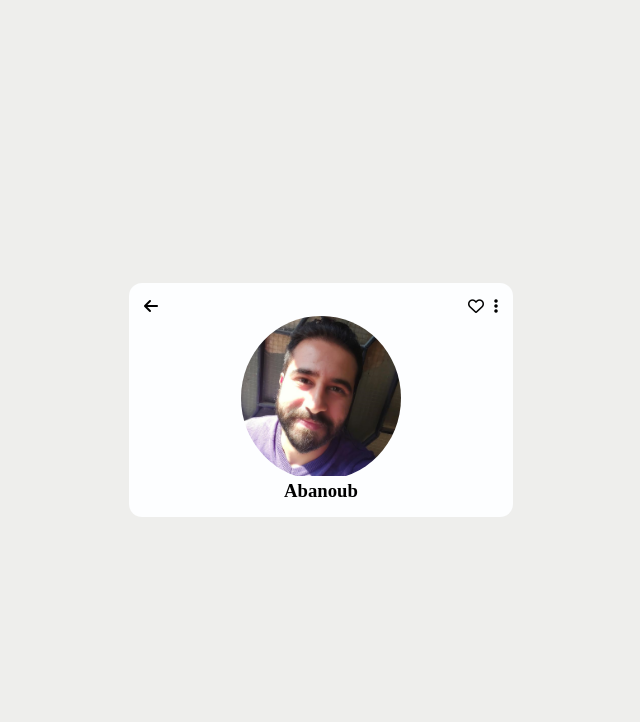
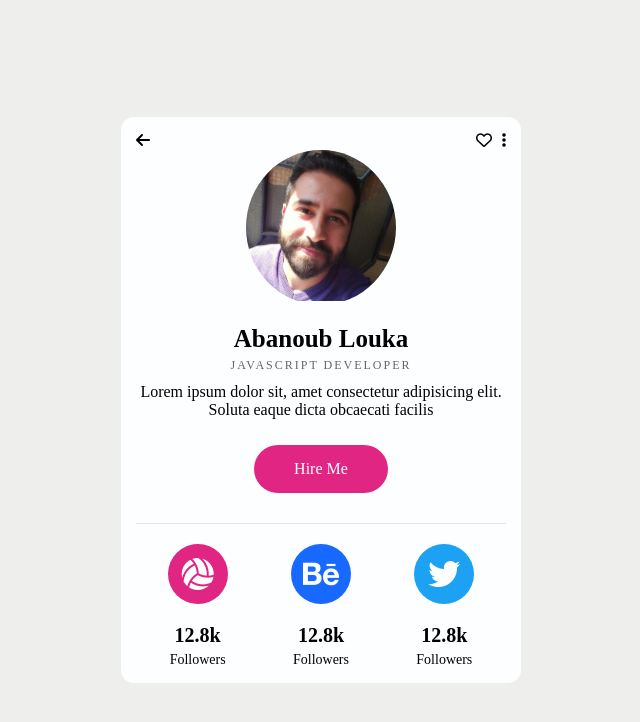
Before and after one commit to Abanoub-Louka94/Abanoub-javascript-lecture-1, a plain HTML site: page index.html in a window 1280 px wide. Shown: the whole page, without its empty margins (319-959 px from the left). Drawn offline with Linux system fonts and the light colour scheme.

Commit message:
finishing html and css

```diff
--- a/css/style.css
+++ b/css/style.css
@@ -17,6 +17,11 @@ ul {
 
 a {
     text-decoration: none;
+    color: unset;
+}
+
+span {
+    display: block;
 }
 
 .d-flex {
@@ -31,9 +36,17 @@ a {
     justify-content: space-between;
 }
 
+.space-around {
+    justify-content: space-around;
+}
+
 .center-content {
     justify-content: center;
     align-items: center;
+}
+
+.text-center {
+    text-align: center;
 }
 
 .text-capitalize {
@@ -54,7 +67,9 @@ a {
 
 .page .card-container {
     background-color: var(--white-color);
-    width: 30%;
+    margin-left: 15px;
+    margin-right: 15px;
+    width: 400px;
     padding: 15px;
     border-radius: 13px;
     -webkit-border-radius: 13px;
@@ -71,8 +86,12 @@ a {
     margin-left: 10px;
 }
 
+.page .card-container .card .image {
+    margin-bottom: 20px;
+}
+
 .page .card-container .card .image div {
-    width: 45%;
+    max-width: 150px;
     overflow: hidden;
     margin: 0 auto;
     border-radius: 50%;
@@ -85,3 +104,80 @@ a {
 .page .card-container .card .image div img {
     max-width: 100%;
 }
+
+.page .card-container .card .text h3 {
+    margin-bottom: 5px;
+    font-size: 25px;
+}
+
+.page .card-container .card .text span {
+    margin-bottom: 10px;
+    font-size: 12px;
+    letter-spacing: 2px;
+    opacity: 0.6;
+}
+
+.page .card-container .card .button {
+    margin: 26px auto 30px;
+}
+
+.page .card-container .card .button a {
+    background-color: var(--pink-color);
+    padding: 15px 40px;
+    color: var(--white-color);
+    border-radius: 50px;
+    -webkit-border-radius: 50px;
+    -moz-border-radius: 50px;
+    -ms-border-radius: 50px;
+    -o-border-radius: 50px;
+}
+
+.page .card-container .card .social {
+    padding-top: 20px;
+    border-top: 1px solid rgba(0, 0, 0, 0.1);
+}
+
+.page .card-container .card .social ul {
+    justify-content: space-around;
+}
+
+.page .card-container .card .social ul li a {
+    width: 60px;
+    height: 60px;
+    background-color: aqua;
+    border-radius: 50%;
+    -webkit-border-radius: 50%;
+    -moz-border-radius: 50%;
+    -ms-border-radius: 50%;
+    -o-border-radius: 50%;
+}
+
+.page .card-container .card .social ul li:first-child a {
+    background-color: var(--pink-color);
+}
+
+.page .card-container .card .social ul li:nth-child(2) a {
+    background-color: #1769ff;
+}
+
+.page .card-container .card .social ul li:last-child a {
+    background-color: #1da1f2;
+}
+
+.page .card-container .card .social ul li i {
+    color: var(--white-color);
+}
+
+.page .card-container .card .stats {
+    margin-top: 20px;
+}
+
+.page .card-container .card .stats div span:first-of-type {
+    font-weight: bold;
+    font-size: 20px;
+    margin-bottom: 5px;
+}
+
+.page .card-container .card .stats div span:last-of-type {
+    font-size: 14px;
+}
--- a/index.html
+++ b/index.html
@@ -13,13 +13,19 @@
             <div class="card d-flex column-flex">
                 <div class="icons d-flex space-between">
                     <div class="icon">
-                        <i class="fa-solid fa-arrow-left"></i>
+                        <a href="#">
+                            <i class="fa-solid fa-arrow-left"></i>
+                        </a>
                     </div>
                     <div class="icon">
-                        <i class="fa-regular fa-heart"></i>
+                        <a href="#">
+                            <i class="fa-regular fa-heart"></i>
+                        </a>
                     </div>
                     <div class="icon">
-                        <i class="fa-solid fa-ellipsis-vertical"></i>
+                        <a href="#">
+                            <i class="fa-solid fa-ellipsis-vertical"></i>
+                        </a>
                     </div>
                 </div>
                 <div class="image">
@@ -27,33 +33,45 @@
                         <img src="images/Screenshot 2024-02-23 103757.png" alt="Abanoub">
                     </div>
                 </div>
-                <div class="text d-flex center-content">
-                    <h3 class="name text-capitalize">abanoub</h3>
-                    <span class="job-title text-uppercase"></span>
-                    <p class="job-descrip"></p>
+                <div class="text text-center">
+                    <h3 class="name text-capitalize">abanoub louka</h3>
+                    <span class="job-title text-uppercase">javascript developer</span>
+                    <p class="job-descrip">Lorem ipsum dolor sit, amet consectetur adipisicing elit. Soluta eaque dicta obcaecati facilis</p>
                 </div>
-                <div class="button">
-                    <a href="#" class="hire-me text-capitalize"></a>
+                <div class="button d-flex">
+                    <a href="#" class="hire-me text-capitalize">hire me</a>
                 </div>
                 <div class="social">
-                    <ul>
-                        <li><a href="#"></a></li>
-                        <li><a href="#"></a></li>
-                        <li><a href="#"></a></li>
+                    <ul class="d-flex space-around">
+                        <li>
+                            <a href="#" class="d-flex center-content ">
+                                <i class="fa-solid fa-volleyball fa-2x"></i>
+                            </a>
+                        </li>
+                        <li>
+                            <a href="#" class="d-flex center-content ">
+                                <i class="fa-brands fa-behance fa-2x"></i>
+                            </a>
+                        </li>
+                        <li>
+                            <a href="#" class="d-flex center-content ">
+                                <i class="fa-brands fa-twitter fa-2x"></i>
+                            </a>
+                        </li>
                     </ul>
                 </div>
-                <div class="stats">
-                    <div class="stat">
-                        <span class="numbers"></span>
-                        <span class="followers text-capitalize"></span>
+                <div class="stats d-flex space-around">
+                    <div class="stat text-center">
+                        <span class="numbers">12.8k</span>
+                        <span class="followers text-capitalize">followers</span>
                     </div>
-                    <div class="stat">
-                        <span class="numbers"></span>
-                        <span class="followers text-capitalize"></span>
+                    <div class="stat text-center">
+                        <span class="numbers">12.8k</span>
+                        <span class="followers text-capitalize">followers</span>
                     </div>
-                    <div class="stat">
-                        <span class="numbers"></span>
-                        <span class="followers text-capitalize"></span>
+                    <div class="stat text-center">
+                        <span class="numbers">12.8k</span>
+                        <span class="followers text-capitalize">followers</span>
                     </div>
                 </div>
             </div>
```
